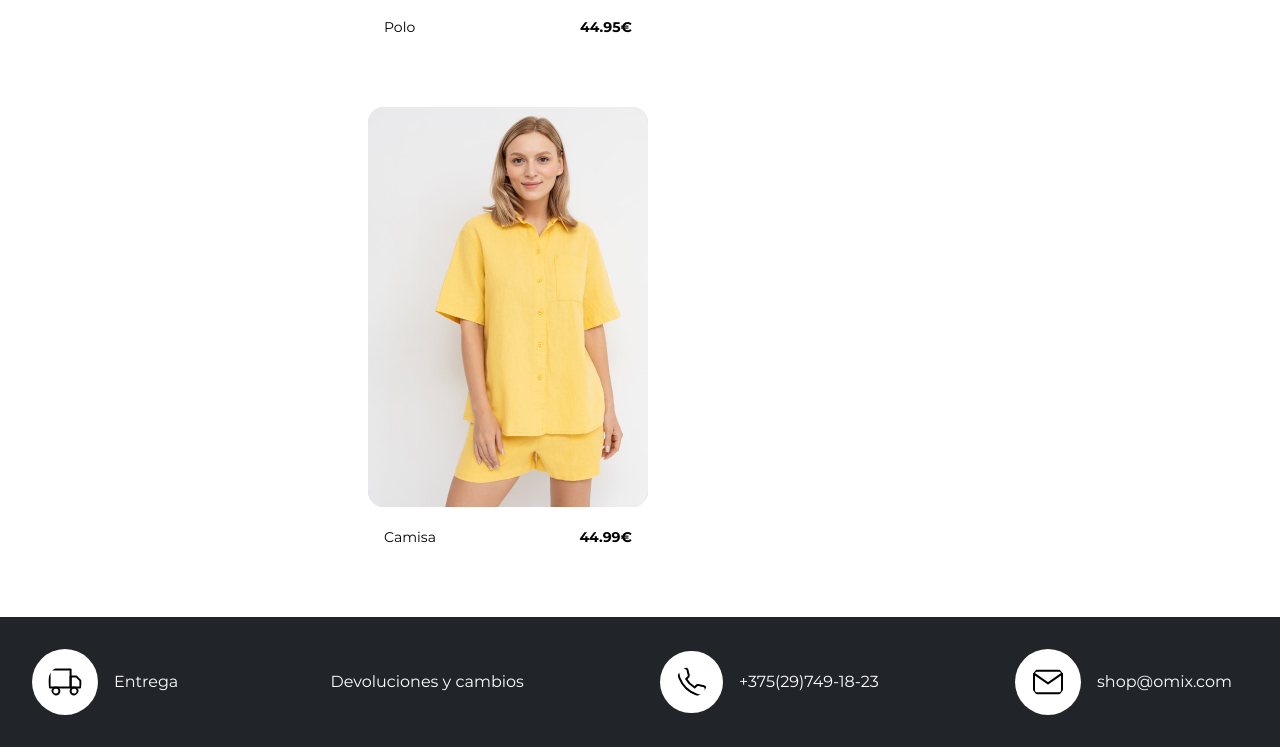
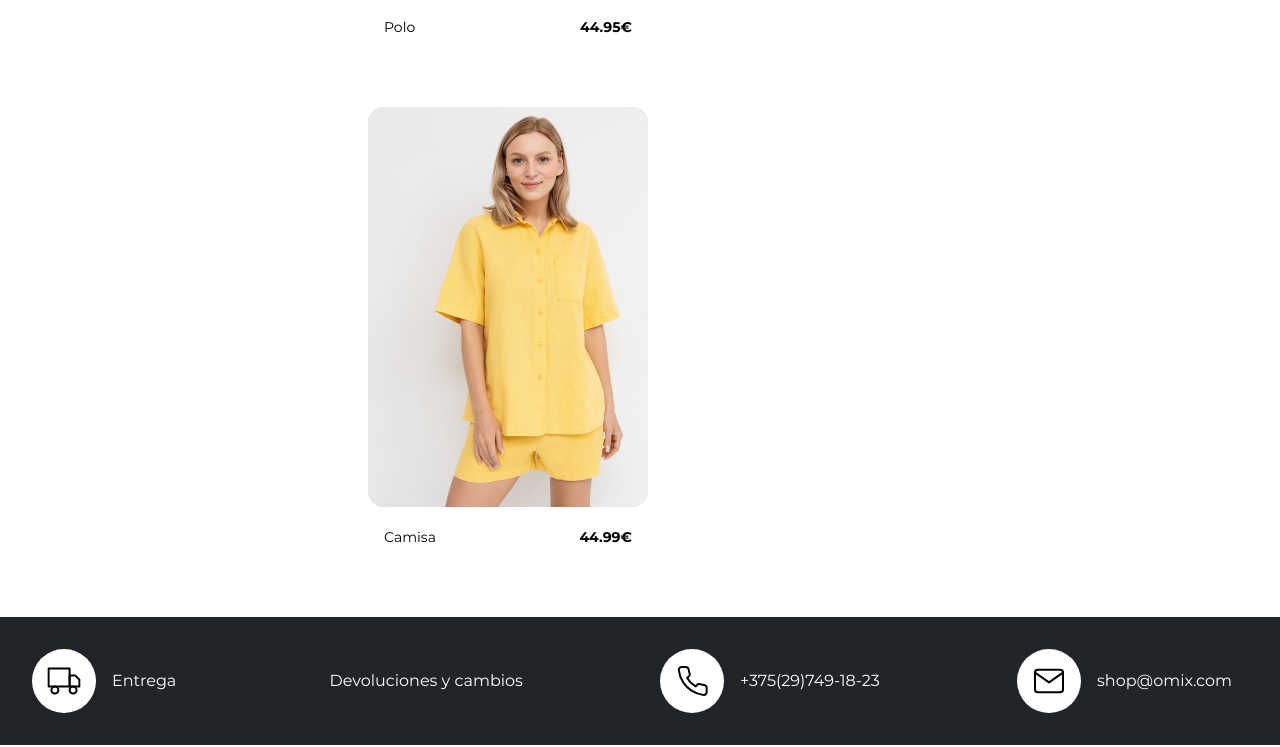
Before and after one commit to JaviLaveda/MiLaboratorioHTMLCSS, a plain HTML site: page index.html in a window 1280 px wide. Shown: the part 2699-3446 px from the top of the page. Drawn offline with Linux system fonts and the light colour scheme.

Commit message:
Actualización footer

```diff
--- a/styles.css
+++ b/styles.css
@@ -125,7 +125,6 @@
 
 .footer a {
     /* background-color: blue; */
-    flex: 1;
     text-decoration: none;
     display: flex;
     align-items: center;
@@ -141,11 +140,31 @@
 }
 
 .footer img {
-    border-radius: 64px;
+    height: 64px;
+    width: 64px;
+    border-radius: 60%;
+    overflow: hidden;
+    object-fit:scale-down;
     /* border: 1px solid red; */
-    padding: 16px;
-    background-color: #ffff;
+    background-color: #ffffff;
 }
+
+
+
+
+
+
+
+
+
+
+
+
+
+
+
+
+
 
 
 @media (max-width: 980px) {
@@ -173,6 +192,7 @@
     }
 
     .footer div {
+        align-items: flex-start;
         width: 100%;
         /* background-color: aquamarine; */
         border-bottom-style: solid ; border-bottom-width: 1px; border-bottom-color: #ffffff;
```
Also changed, not shown: index.html (+7 -1 lines).
